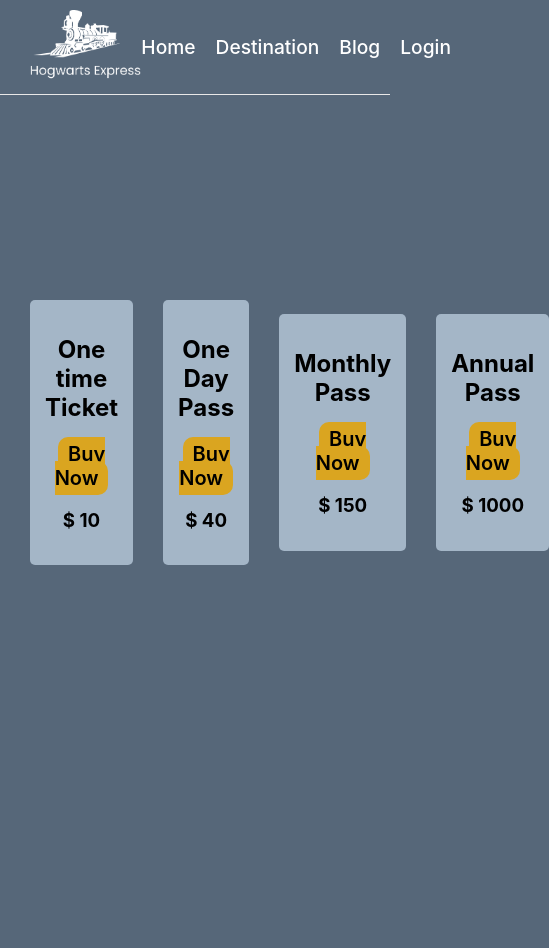
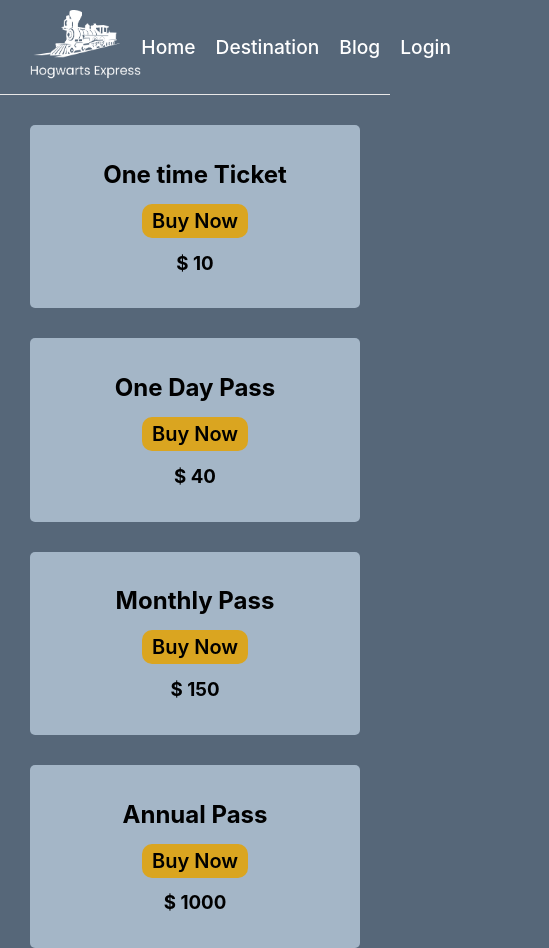
Before and after one commit to ishtiak-ahmed/hogwarts-express, a React (Create React App) app: page / in a window 390 px wide. Shown: the whole page, 549 px wide, since content can reach past the window. Before the commit the page ends 844 px from the top, so only its background shows below. Built offline with nearby package versions, Linux system fonts and the light colour scheme.

Commit message:
Responsiveness added

```diff
--- a/src/App.css
+++ b/src/App.css
@@ -133,3 +133,21 @@
   margin-top: 10px;
   border-radius: 5px;
 }
+
+/* Responsive Design */
+@media (max-width: 968px) {
+  main {
+    grid-template-columns: repeat(2, 1fr);
+  }
+  section {
+    grid-template-columns: 1fr 2fr;
+  }
+}
+@media (max-width: 768px) {
+  main {
+    grid-template-columns: repeat(1, 1fr);
+  }
+  section {
+    grid-template-columns: 1fr;
+  }
+}
```
